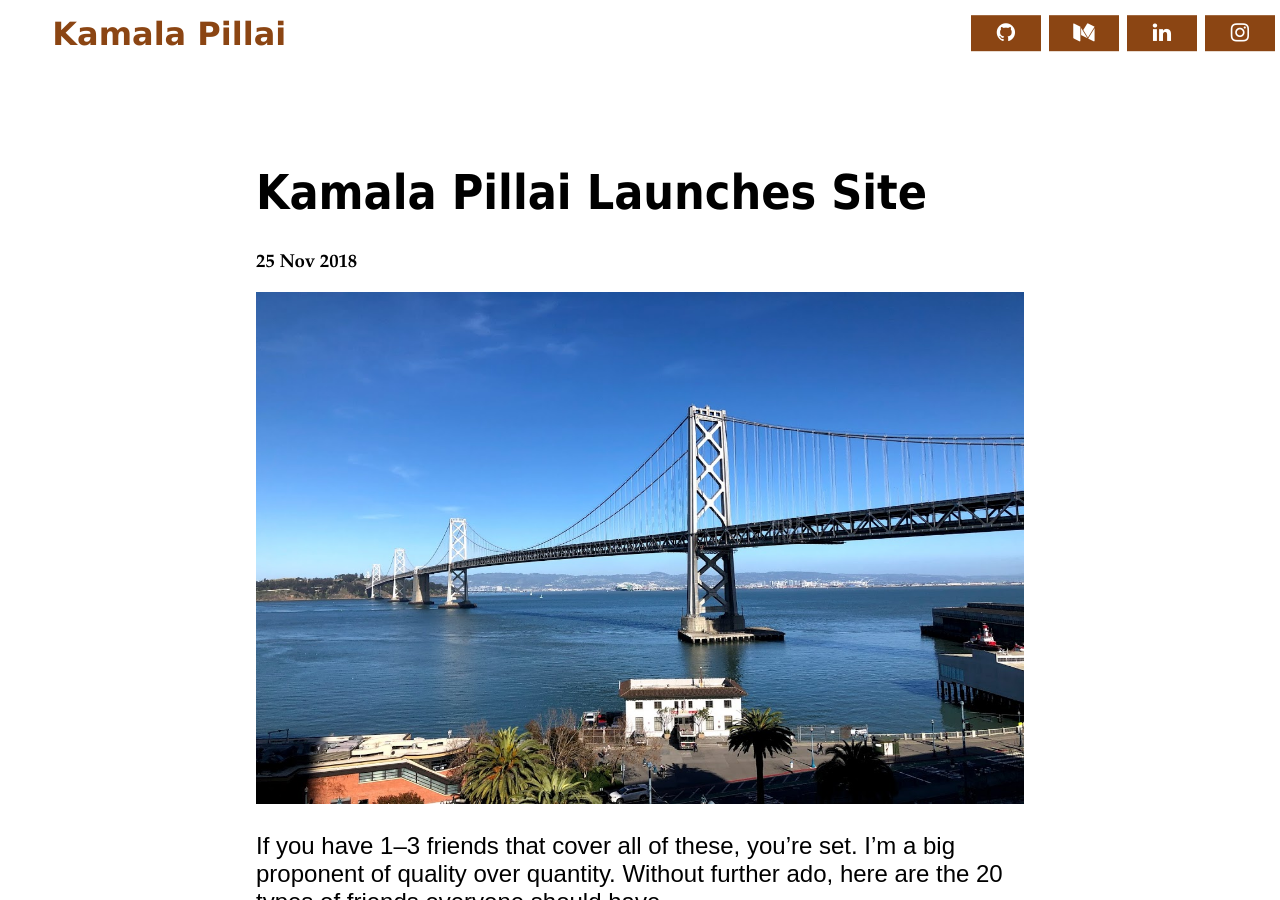
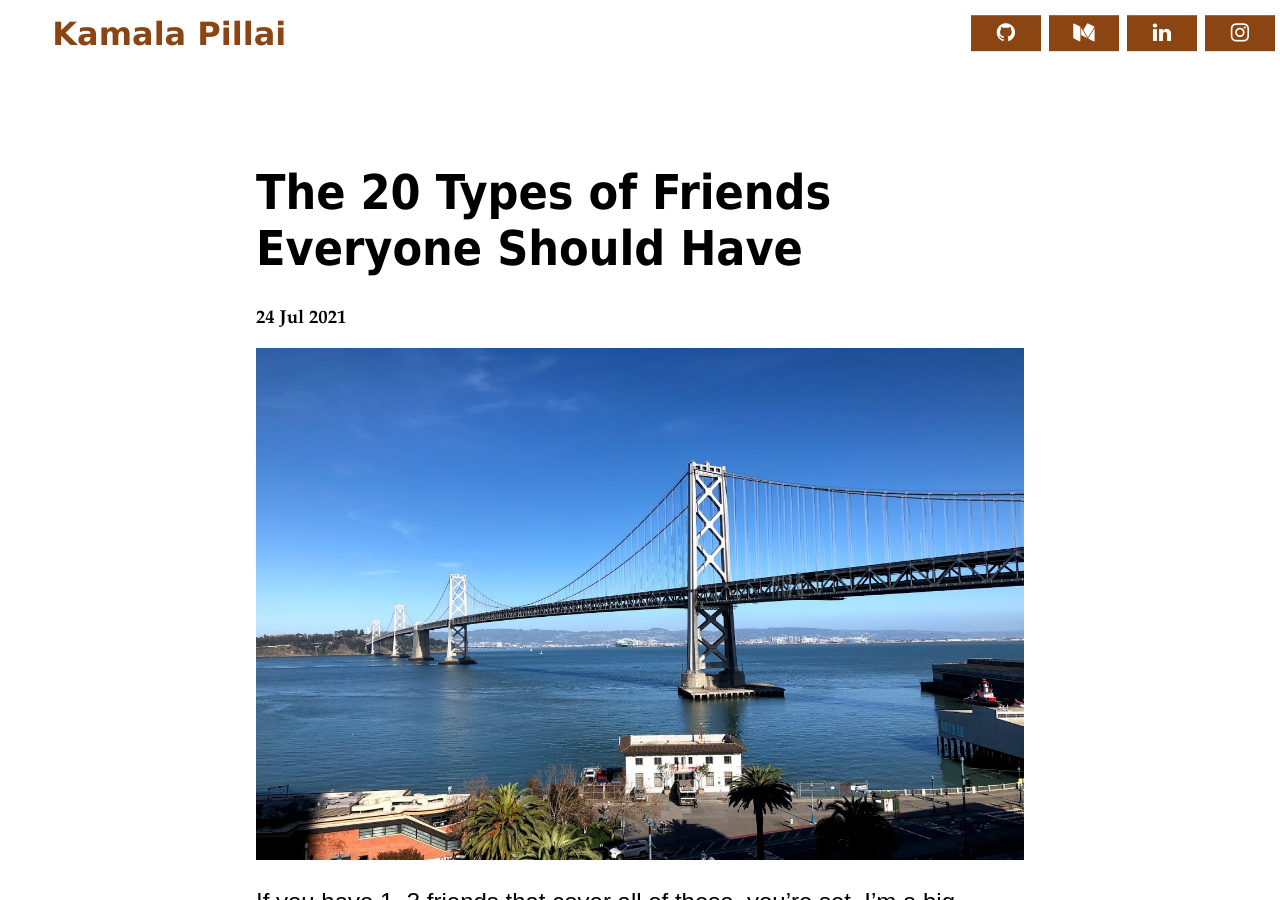
Before and after one commit to kpill/kpill.github.io, a Jekyll site: the page built from _posts/2018-11-25-kamala-pillai-site-launched.md, in a window 1280 px wide and 900 px high. Built offline with Jekyll 4.4.1, drawn with Linux system fonts in a browser that asks for light colours.

Commit message:
Update 2018-11-25-kamala-pillai-site-launched.md

```diff
--- a/_posts/2018-11-25-kamala-pillai-site-launched.md
+++ b/_posts/2018-11-25-kamala-pillai-site-launched.md
@@ -1,11 +1,11 @@
 ---
 layout: post
-title: "Kamala Pillai Launches Site"
+title: "The 20 Types of Friends Everyone Should Have"
 subtitle: "My first post"
 tag: "personal"
 picture_link: <img class="link" src="/images/bay_bridge.jpg" alt="Bay Bridge"/>
 picture_post: <img class="post" src="/images/bay_bridge.jpg" alt="Bay Bridge"/>
-date: 2018-11-25
+date: 2021-07-24
 ---
 
 If you have 1–3 friends that cover all of these, you’re set. I’m a big proponent of quality over quantity. Without further ado, here are the 20 types of friends everyone should have.
```
